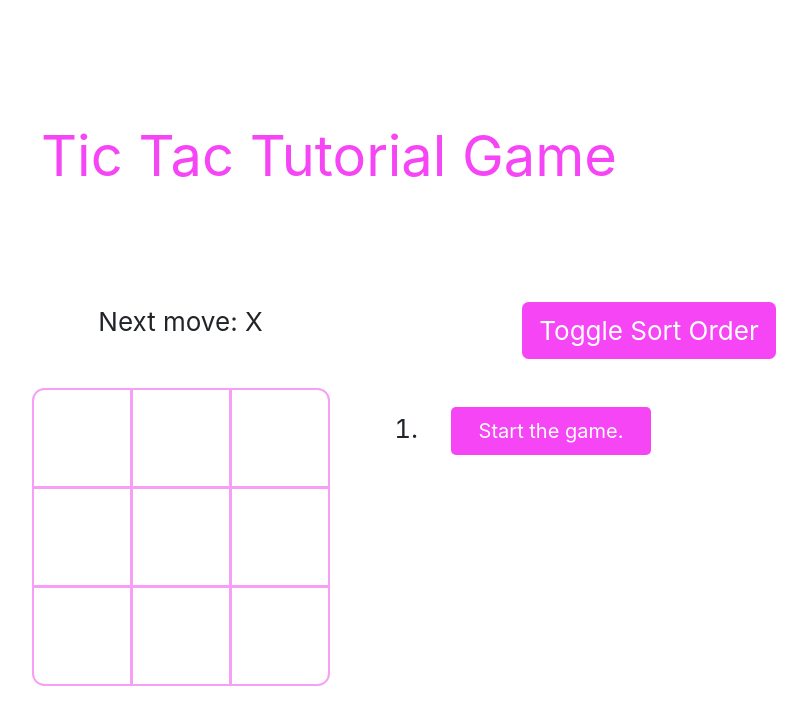
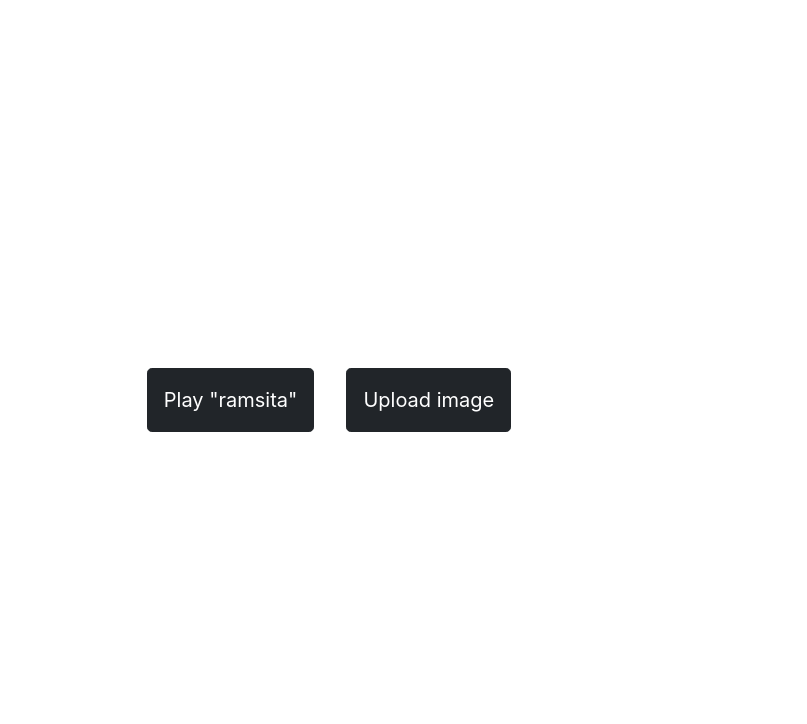
Before and after one commit to NavinPanthi/ReactDev, a React (Create React App) app: page / in a window 1280 px wide. Shown: the top 724 px of the page, without its empty margins (311-1118 px from the left). Built offline with nearby package versions, Linux system fonts and the light colour scheme.

Commit message:
passing event handlers as props

```diff
--- a/src/App.css
+++ b/src/App.css
@@ -1,5 +1,5 @@
+
 .App {
-
     min-height: 100vh;
     display: flex;
     flex-direction: column;
@@ -8,73 +8,3 @@
     font-size: calc(10px + 2vmin);
     text-align: center;
   }
-.App-header{
-  font-size: calc(40px + 2vmin);
-  padding-bottom: 1em;
-  color: rgb(245, 69, 245);
-}
-
-.square {
-  background: #fff;
-  box-sizing: border-box;
-  font-size: 50px;
-  font-weight: bold;
-  line-height: 34px;
-  height: 100px;
-  margin-right: -1px;
-  margin-top: -1px;
-  padding: 0;
-  text-align: center;
-  width: 100px;
-  border:2px solid rgb(247, 158, 247);
-}
-.btn-lg {
-  border-radius: 0;
-}
-li .btn-lg,.toggle{
-  border-radius: .25em;
-}
-.toggle:hover{
-
-  background-color: rgb(247, 158, 247);
-  color:white;
-}
-.toggle{
-  font-size: calc(10px + 2vmin);
-}
-
-.start {
-  background-color: rgb(245, 69, 245);
-  color: white;
-}
-
-.firstSquare {
-  border-top-left-radius: 0.25em;
-}
-.thirdSquare {
-  border-top-right-radius: 0.25em;
-}
-.seventhSquare {
-  border-bottom-left-radius: 0.25em;
-}
-.ninthSquare {
-  border-bottom-right-radius: 0.25em;
-}
-.square:hover{
-  background-color: rgb(251, 222, 251);
-}
-li button{
-  width: 10em;
-}
-li .btn:hover{
-  background-color: rgb(247, 158, 247);
-}
-.game-board{
-width:50vw;
-}
-.game-info{
-width:50vw;
-}
-ol{
-  width: 300px;
-}
--- a/src/App.js
+++ b/src/App.js
@@ -1,199 +1,30 @@
-import { useState } from "react";
 import "./App.css";
 
-// Square component for board.
-function Square({ value, index, onSquareClick }) {
-  let className = "square btn-lg";
-  if (index === 0) {
-    className = "firstSquare square btn-lg";
-  } else if (index === 2) {
-    className = "thirdSquare square btn-lg";
-  } else if (index === 6) {
-    className = "seventhSquare square btn-lg";
-  } else if (index === 8) {
-    className = "ninthSquare square btn-lg";
+// PASSING EVENT HANDLERS AS PROPS .
+function Button({ onClick, children }) {
+  return <button className="p-3 m-3 btn btn-dark btn-lg" onClick={onClick}>{children}</button>;
+}
+function PlayButton({ movieName }) {
+  function handlePlay() {
+    alert(`Playing ${movieName}`);
   }
+  return <Button onClick={handlePlay}>Play "{movieName}"</Button>;
+}
+function UploadButton() {
+  return <Button onClick={() => alert("Uploading!")}>Upload image</Button>;
+}
+function Toolbar() {
   return (
-    <button className={className} onClick={onSquareClick}>
-      {value}
-    </button>
-  );
-}
-//Component of board containing 9 squares component.
-function Board({ xIsNext, squares, onPlay }) {
-  function handleClick(i) {
-    // To implement the concept of immutability, we have copy the array of squares to nextSquares by using slice method.
-
-    if (calculateWinner(squares) || squares[i]) {
-      return;
-    }
-    //above squares prop is taking current squares and squares array is passed to nextSquares.
-    const nextSquares = squares.slice();
-
-    if (xIsNext) {
-      //This condition is to check if square box have already the 'X' or 'O' value.
-      nextSquares[i] = "X";
-    } else {
-      nextSquares[i] = "O";
-    }
-
-    onPlay(nextSquares);
-  }
-  //To check who is the winner.
-  const winner = calculateWinner(squares);
-
-  // To display the status of winner or next move.
-  let statuss;
-  if (winner) {
-    statuss = winner + " is winner.";
-  } else {
-    statuss = "Next move: " + (xIsNext ? "X" : "O");
-  }
-
-  return (
-    <>
-      <div>{statuss}</div>
-      <div className="d-flex flex-column">
-        <div className="d-flex flex-row">
-          {/* The following will cause error as function is called not passed so it will be rendered in loop.
-          <Square value={squares[0]} onSquareClick={handleClick(0)} />
-          The following will work because we have passes a prop by defining the function. */}
-          <Square
-            value={squares[0]}
-            index={0}
-            onSquareClick={() => handleClick(0)}
-          />
-          <Square
-            value={squares[1]}
-            index={1}
-            onSquareClick={() => handleClick(1)}
-          />
-          <Square
-            value={squares[2]}
-            index={2}
-            onSquareClick={() => handleClick(2)}
-          />
-        </div>
-        <div className="d-flex flex-row">
-          <Square
-            value={squares[3]}
-            index={3}
-            onSquareClick={() => handleClick(3)}
-          />
-          <Square
-            value={squares[4]}
-            index={4}
-            onSquareClick={() => handleClick(4)}
-          />
-          <Square
-            value={squares[5]}
-            index={5}
-            onSquareClick={() => handleClick(5)}
-          />
-        </div>
-        <div className="d-flex flex-row">
-          <Square
-            value={squares[6]}
-            index={6}
-            onSquareClick={() => handleClick(6)}
-          />
-          <Square
-            value={squares[7]}
-            index={7}
-            onSquareClick={() => handleClick(7)}
-          />
-          <Square
-            value={squares[8]}
-            index={8}
-            onSquareClick={() => handleClick(8)}
-          />
-        </div>
-      </div>
-    </>
-  );
-}
-
-function Game() {
-  // Creating 9 null elements in arrays for 9 squares.
-  // So initially all squares such as squares[0], square[1] will have null values.
-
-  // All the steps of clicked events in buttons are stored.
-  const [history, setHistory] = useState([Array(9).fill(null)]);
-  const [currentMove, setCurrentMove] = useState(0);
-  const xIsNext = currentMove % 2 === 0;
-  // THe current squares variable store the last state of history i.e. present steps of clicked button.
-  const currentSquares = history[currentMove];
-
-  function handlePlay(nextSquares) {
-    const nextHistory = [...history.slice(0, currentMove + 1), nextSquares];
-    setHistory(nextHistory);
-    setCurrentMove(nextHistory.length - 1);
-  }
-
-  function jumpTo(nextMove) {
-    setCurrentMove(nextMove);
-  }
-  // Here history array is mapped to a function where  each time each element (i.e array) of history array is passed
-  //  and move is the index of element passed to history array.
-  const moves = history.map((squares, move) => {
-    let description;
-
-    if (move > 0) {
-      description = "Go to move" + move;
-    } else {
-      description = "Start the game.";
-    }
-    if (move === currentMove && move !== 0) {
-      description = "You are at move" + move;
-    }
-    return (
-      <li key={move}>
-        <button className="start btn" onClick={() => jumpTo(move)}>
-          {description}
-        </button>
-      </li>
-    );
-  });
-
-  return (
-    <div className="d-flex flex-row game ">
-      <div className="game-board pe-5">
-        <Board xIsNext={xIsNext} squares={currentSquares} onPlay={handlePlay} />
-      </div>
-      <div className="game-info">
-        <ol>{moves}</ol>
-      </div>
+    <div>
+      <PlayButton movieName="ramsita" />
+      <UploadButton />
     </div>
   );
 }
-
-function calculateWinner(squares) {
-  const matches = [
-    [0, 1, 2],
-    [3, 4, 5],
-    [6, 7, 8],
-    [0, 3, 6],
-    [1, 4, 7],
-    [2, 5, 8],
-    [0, 4, 8],
-    [2, 4, 6],
-  ];
-  for (let i = 0; i < matches.length; i++) {
-    const [a, b, c] = matches[i];
-    if (squares[a] && squares[a] === squares[b] && squares[a] === squares[c]) {
-      return squares[a];
-    }
-  }
-  return null;
-}
-//  Whole page  component.
-function App() {
-  return (
-    <div className="App">
-      <header className="App-header mb-5">Tic Tac Tutorial Game</header>
-      <Game />
-    </div>
+export default function App() {
+  return(
+  <div className="App">
+    <Toolbar />
+  </div>
   );
 }
-
-export default App;
--- a/src/index.js
+++ b/src/index.js
@@ -1,15 +1,13 @@
 import React from "react";
 import ReactDOM from "react-dom/client";
 import "./index.css";
-// import App from "./App";
-import Apps from "./Apps";
+import App from "./App";
 import reportWebVitals from "./reportWebVitals";
 
 const root = ReactDOM.createRoot(document.getElementById("root"));
 root.render(
   <React.StrictMode>
-    <Apps/>
-    {/* </App> */}
+    <App />
   </React.StrictMode>
 );
 
```
Also changed, not shown: src/Apps.js (+17 -9 lines). Lines whose indentation alone changed are shown as unchanged.
